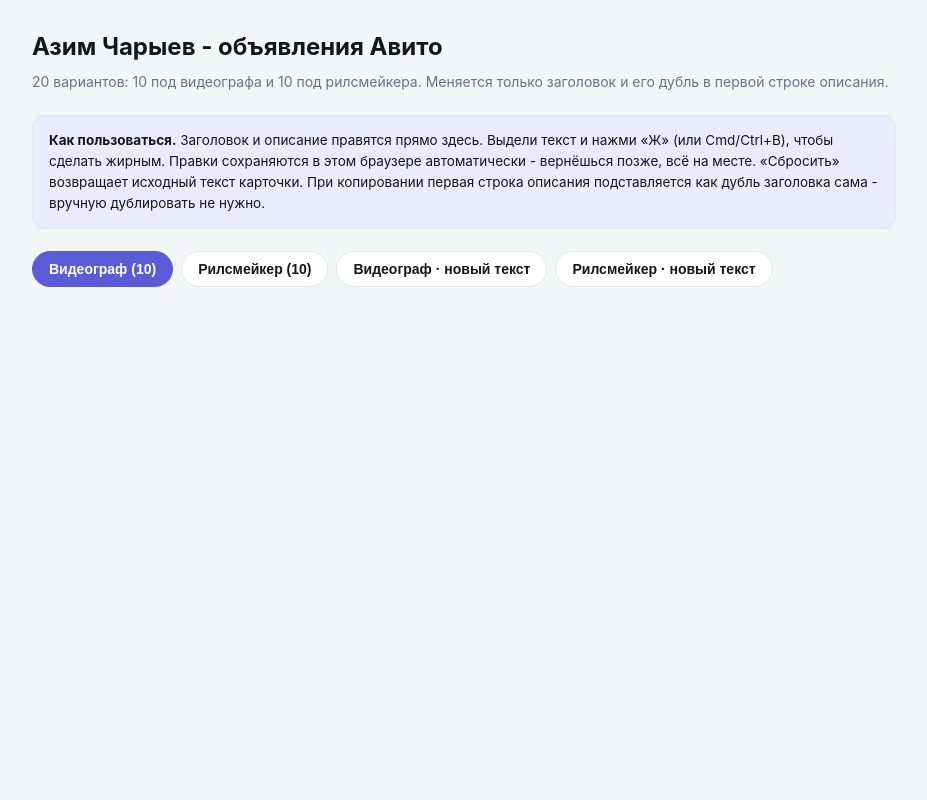
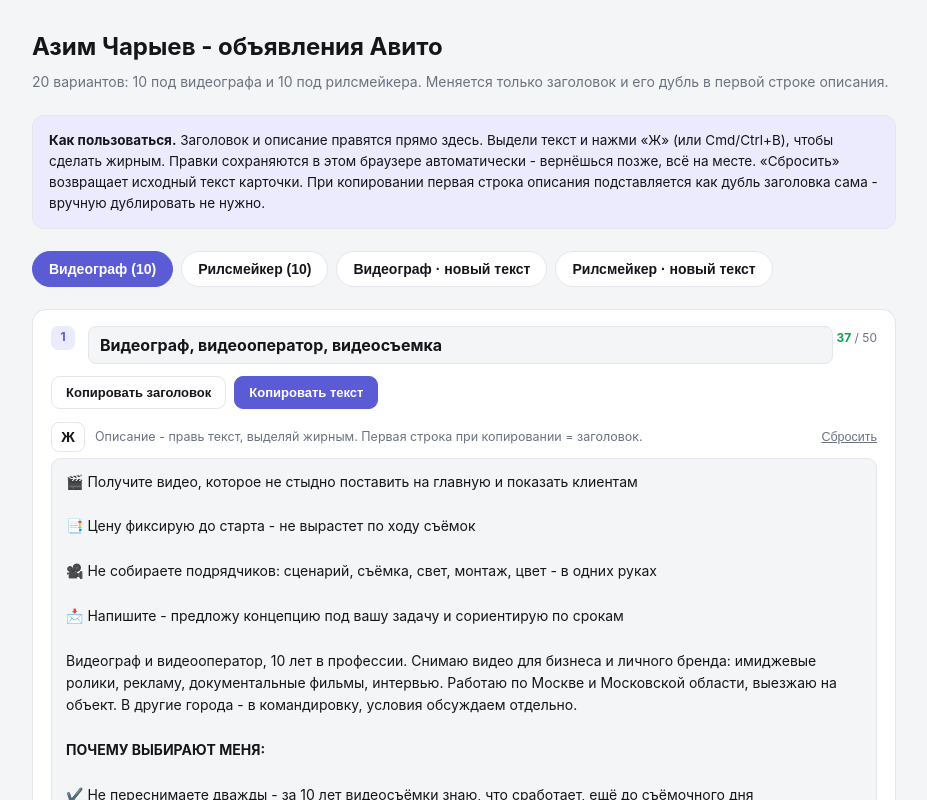
Before and after one commit to Kiruxa73/avito-azim, a plain HTML site: page index.html in a window 1280 px wide. Shown: the top 800 px of the page, without its empty margins (176-1103 px from the left). Drawn offline with Linux system fonts and the light colour scheme.

Commit message:
Фикс: вернул esc, карточки снова отрисовываются

```diff
--- a/index.html
+++ b/index.html
@@ -379,6 +379,8 @@
   del(kind,i,f){ try{ localStorage.removeItem(this.k(kind,i,f)); }catch(e){} }
 };
 
+const esc = s => s.replace(/&/g,"&amp;").replace(/</g,"&lt;").replace(/>/g,"&gt;");
+
 // Тело -> HTML для редактора: двойные пустые строки схлопываем, подзаголовки жирным.
 function bodyToHtml(body){
   const ls = body.map(l => typeof l === "string" ? {t:l,b:false} : {t:l.t,b:true});
```
